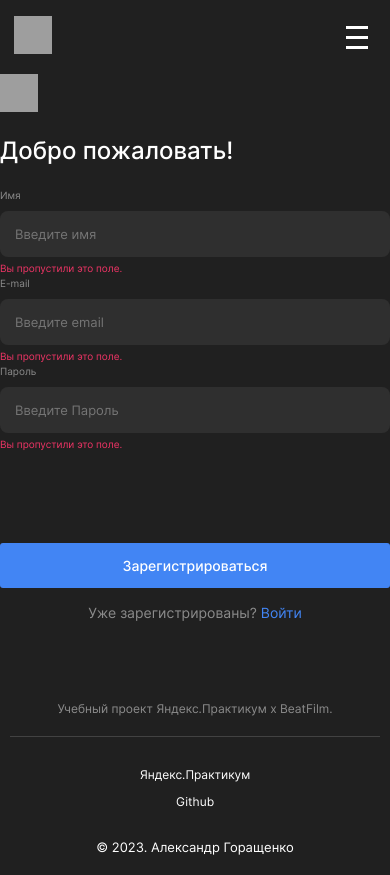
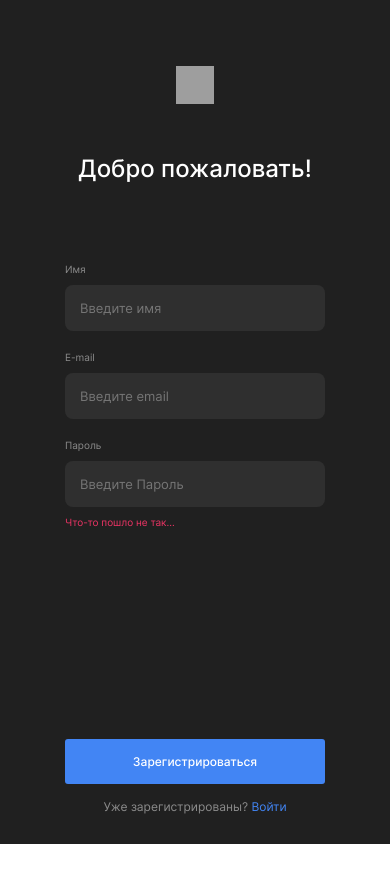
Before and after one commit to Alexgorasenko/movies-explorer-frontend, a React (Create React App) app: page /signup in a window 390 px wide. After the commit the page ends 844 px from the top, so only its background shows below. Built offline with nearby package versions, Linux system fonts and the light colour scheme; grey boxes are pictures that could not be loaded.

Commit message:
Адаптивная вёрстка страниц профиль, страница не найдена, регистрация, авторизация

```diff
--- a/src/components/App/App.css
+++ b/src/components/App/App.css
@@ -6,6 +6,8 @@
   flex-direction: column;
   align-items: center;
   min-height: 100vh;
+  height: 100%;
+  position: relative;
 }
 
 @media screen and (max-width: 1024px){
--- a/src/components/App/App.js
+++ b/src/components/App/App.js
@@ -20,9 +20,7 @@ function App() {
         <Route path="/movies" element={<Movies />} />
         <Route path="/saved-movies" element={<SavedMovies />} />
         <Route path="/profile" element={<Profile />} />
-
         <Route path="/signin" element={<Login />} />
-
         <Route path="/signup" element={<Register />} />
         <Route path="/*" element={<PageNotFound />} />
       </Routes>
--- a/src/components/Footer/Footer.css
+++ b/src/components/Footer/Footer.css
@@ -4,6 +4,10 @@
   display: flex;
   flex-direction: column;
   margin: 80px 0 20px;
+}
+
+.footer__hidden{
+  display: none;
 }
 
 .footer__title {
--- a/src/components/Footer/Footer.js
+++ b/src/components/Footer/Footer.js
@@ -1,9 +1,18 @@
 import React from "react";
 import "./Footer.css";
+import { useLocation } from "react-router-dom";
+
 
 function Footer() {
+
+  const location = useLocation();
+
   return (
-    <footer className="footer">
+    <footer  className={
+      location.pathname === "/profile"
+        ? "footer__hidden "
+        : "footer"
+    }>
       <h3 className="footer__title">
         Учебный проект Яндекс.Практикум х BeatFilm.
       </h3>
--- a/src/components/MoviesCard/MoviesCard.js
+++ b/src/components/MoviesCard/MoviesCard.js
@@ -4,8 +4,6 @@ import save from "../../images/save.png";
 import "./MoviesCard.css";
 import { useLocation } from "react-router-dom";
 
-
-import film_pic_3 from '../../images/film_pic_3.png'
 
 
 function MoviesCard(props) {
--- a/src/components/PageNotFound/PageNotFound.css
+++ b/src/components/PageNotFound/PageNotFound.css
@@ -1,6 +1,14 @@
 .page-not-found {
   display: flex;
   flex-direction: column;
+  position: fixed;
+  top: 0;
+  left: 0;
+  width: 100%;
+  height: 100%;
+  background-color: #202020;
+  overflow: auto;
+
 }
 
 .page-not-found__tile {
@@ -40,3 +48,27 @@
   border: none;
   margin-top: 184px;
 }
+
+
+@media screen and (max-width: 600px){
+  .page-not-found__button{
+    margin: 0;
+    position: absolute;
+    bottom: 30px;
+    width: 100%;
+  }
+
+.page-not-found {
+  justify-content: center;
+
+}
+
+  .page-not-found__tile {
+    font-size: 80px;
+    margin: 0;
+  }
+
+  .page-not-found__subtile {
+    font-size: 12px;
+  }
+}
--- a/src/components/PageNotFound/PageNotFound.js
+++ b/src/components/PageNotFound/PageNotFound.js
@@ -1,12 +1,20 @@
 import React from "react";
 import "./PageNotFound.css";
+import {useNavigate} from "react-router-dom";
+
 
 function PageNotFound() {
+
+  const navigate = useNavigate();
+
+    function goBack() {
+        navigate(-1);
+    }
   return (
     <section className="page-not-found">
       <h3 className="page-not-found__tile">404</h3>
       <p className="page-not-found__subtile">Страница не найдена</p>
-      <button className="page-not-found__button">Назад</button>
+      <button className="page-not-found__button" onClick={goBack}>Назад</button>
     </section>
   );
 }
--- a/src/components/PageWithForm/PageWithForm.css
+++ b/src/components/PageWithForm/PageWithForm.css
@@ -1,9 +1,19 @@
 .page-form {
   display: flex;
-  flex-direction: column;
+  position: fixed;
+  top: 0;
+  left: 0;
+  width: 100%;
+  height: 100%;
+  background-color: #202020;
+  justify-content: center;
+  align-items: center;
+  overflow: auto;
+}
+
+.page-form__container {
   max-width: 396px;
   width: 100%;
-
 }
 
 .page-form__nav-link {
@@ -11,13 +21,15 @@
   height: 38px;
 }
 
-.page-form__header {
+.page-form__title {
   color: #FFF;
   font-family: Inter;
   font-size: 24px;
   font-style: normal;
   font-weight: 500;
   line-height: normal;
+  margin-top: 37px;
+  margin-bottom: 40px;
 }
 
 .page-form__submit {
@@ -33,7 +45,7 @@
   font-style: normal;
   font-weight: 500;
   line-height: normal;
-  margin: 90px 0 16px;
+  margin: 70px 0 16px;
 }
 
 .page-form__auth-text {
@@ -65,6 +77,10 @@
 
 }
 
+.page-form__form {
+  width: 100%;
+}
+
 .page-form__input-title {
   color: #8B8B8B;
   font-family: Inter;
@@ -87,11 +103,16 @@
   font-style: normal;
   font-weight: 400;
   line-height: normal;
-  outline:none;
+  outline: none;
   margin-bottom: 20px;
+
 }
 
 .page-form__input-error {
+  color: #EE3465;
+}
+
+.page-form__error {
   position: absolute;
   color: #EE3465;
   font-family: Inter;
@@ -99,5 +120,47 @@
   font-style: normal;
   font-weight: 400;
   line-height: normal;
-  bottom: 3px;
+  bottom: -1px;
 }
+
+
+@media screen and (max-width: 450px) {
+  .page-form__container {
+    max-width: 260px;
+    display: flex;
+    align-items: center;
+    flex-direction: column;
+    position: relative;
+    padding-top: 17%;
+  }
+
+  .page-form {
+    align-items: normal;
+  }
+
+  .page-form__title {
+    margin-top: 50px;
+    margin-bottom: 80px;
+  }
+
+
+  .page-form__submit {
+    margin: 0;
+    position: absolute;
+    font-size: 12px;
+    bottom: 60px;
+  }
+
+  .page-form__auth-link {
+    font-size: 12px
+  }
+
+  .page-form__auth-text {
+    font-size: 12px
+  }
+
+  .page-form__auth {
+    position: absolute;
+    bottom: 30px;
+  }
+}
--- a/src/components/PageWithForm/PageWithForm.js
+++ b/src/components/PageWithForm/PageWithForm.js
@@ -12,7 +12,7 @@ function PageWithForm({
   authButtonText,
   authButtonLink,
   pageType,
-  handleOneClick
+  handleOneClick,
 }) {
   const [inputName, setInputName] = useState();
   const [inputEmail, setInputEmail] = useState();
@@ -32,10 +32,11 @@ function PageWithForm({
 
   return (
     <section className="page-form">
+      <div className="page-form__container">
         <Link to="/" className="page-form__nav-link">
           <img src={logo} alt="Логотип сайта" className="header__logo" />
         </Link>
-      <h3 className="page-form__header">{title}</h3>
+        <h3 className="page-form__title">{title}</h3>
         <form
           name={`form-${name}`}
           method="post"
@@ -57,15 +58,13 @@ function PageWithForm({
                 onChange={handleNameOnChange}
                 value={inputName || ""}
               />
-            <span className="page-form__input-error">
-              Вы пропустили это поле.
-            </span>
+              {/* <span className="page-form__error">Вы пропустили это поле.</span> */}
             </label>
           ) : null}
           <label className="page-form__form-label">
             <span className="page-form__input-title">E-mail</span>
             <input
-            type="text"
+              type="email"
               className="page-form__input"
               name="email"
               placeholder="Введите email"
@@ -74,15 +73,13 @@ function PageWithForm({
               onChange={handleEmailOnChange}
               value={inputEmail || ""}
             />
-          <span className="page-form__input-error">
-            Вы пропустили это поле.
-          </span>
+            {/* <span className="page-form__error">Вы пропустили это поле.</span> */}
           </label>
           <label className="page-form__form-label">
             <span className="page-form__input-title">Пароль</span>
             <input
-            type="text"
-            className="page-form__input"
+              type="password"
+              className="page-form__input page-form__input-error"
               name="password"
               placeholder="Введите Пароль"
               id="password-input"
@@ -90,11 +87,13 @@ function PageWithForm({
               onChange={handlePasswordOnChange}
               value={inputPassword || ""}
             />
-          <span className="page-form__input-error">
-            Вы пропустили это поле.
-          </span>
+            <span className="page-form__error">Что-то пошло не так...</span>
           </label>
-        <button type="submit" className="page-form__submit" onClick={handleOneClick}>
+          <button
+            type="submit"
+            className="page-form__submit"
+            onClick={handleOneClick}
+          >
             {buttonText}
           </button>
         </form>
@@ -106,6 +105,7 @@ function PageWithForm({
             </Link>
           </p>
         </div>
+      </div>
     </section>
   );
 }
--- a/src/components/Profile/Profile.css
+++ b/src/components/Profile/Profile.css
@@ -4,6 +4,7 @@
   max-width: 410px;
   width: 100%;
   margin-top: 74px;
+  height: 100%;
 }
 
 .profile__title {
@@ -72,7 +73,7 @@
   bottom: -15px;
 }
 
-.profile__form-submit {
+.profile__form-edit {
   color: #FFF;
   text-align: center;
   font-family: Inter;
@@ -80,7 +81,6 @@
   font-style: normal;
   font-weight: 400;
   line-height: normal;
-  margin-top: 220px;
   background-color: transparent;
   border: none;
 
@@ -95,7 +95,73 @@
   font-weight: 500;
   line-height: normal;
   margin-top: 16px;
-  margin-bottom: 70px;
   background-color: transparent;
   border: none;
 }
+
+.profile-form__submit{
+  border-radius: 3px;
+  background: #4285F4;
+  width: 100%;
+  height: 45px;
+  border: none;
+  color: #FFF;
+  text-align: center;
+  font-family: Inter;
+  font-size: 14px;
+  font-style: normal;
+  font-weight: 500;
+  line-height: normal;
+}
+
+.profile__buttons{
+  margin-top: 220px;
+  display: flex;
+  flex-direction: column;
+  align-items: center;
+  margin-bottom: 70px;
+
+}
+
+@media screen and (max-width: 1024px) {
+.profile {
+  margin-top: 236px;
+}
+
+.profile__title {
+  margin-bottom: 96px;
+}
+
+.profile__buttons{
+  margin-top: 207px;
+}
+}
+
+@media screen and (max-width: 450px) {
+  .profile {
+    margin-top: 70px;
+    display: flex;
+    align-items: center;
+  }
+
+  .profile__title {
+    margin-bottom: 80px;
+  }
+
+  .profile__form{
+    max-width: 260px;
+    width: 100%;
+  }
+
+  .profile__buttons{
+    margin: 0;
+    position: absolute;
+    bottom: 40px;
+    width: 100%;
+    left: 0;
+  }
+
+  .profile-form__submit{
+    max-width: 260px;
+  }
+  }
```
Also changed, not shown: src/components/Profile/Profile.js (+32 -8 lines). Lines whose indentation alone changed are shown as unchanged.
